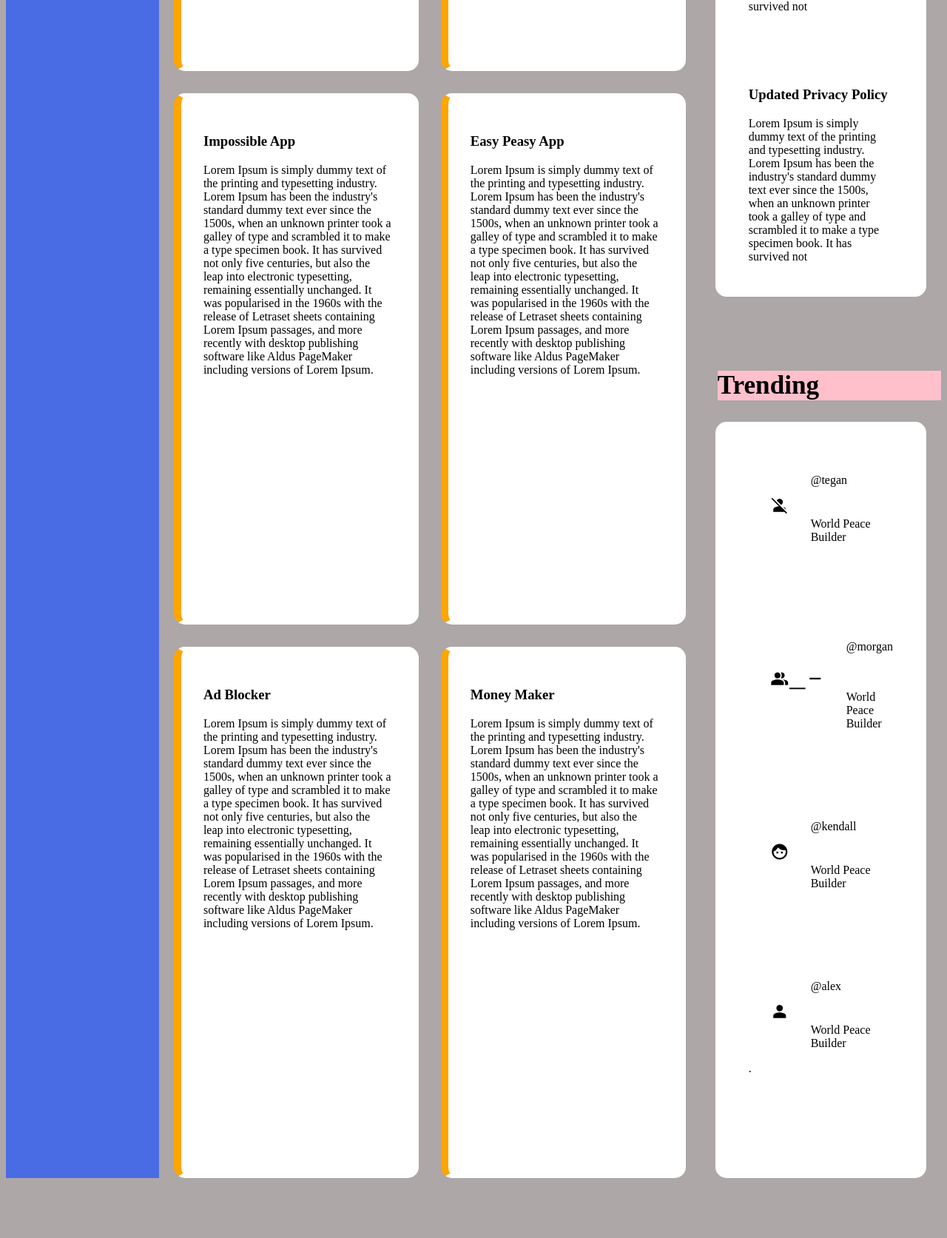
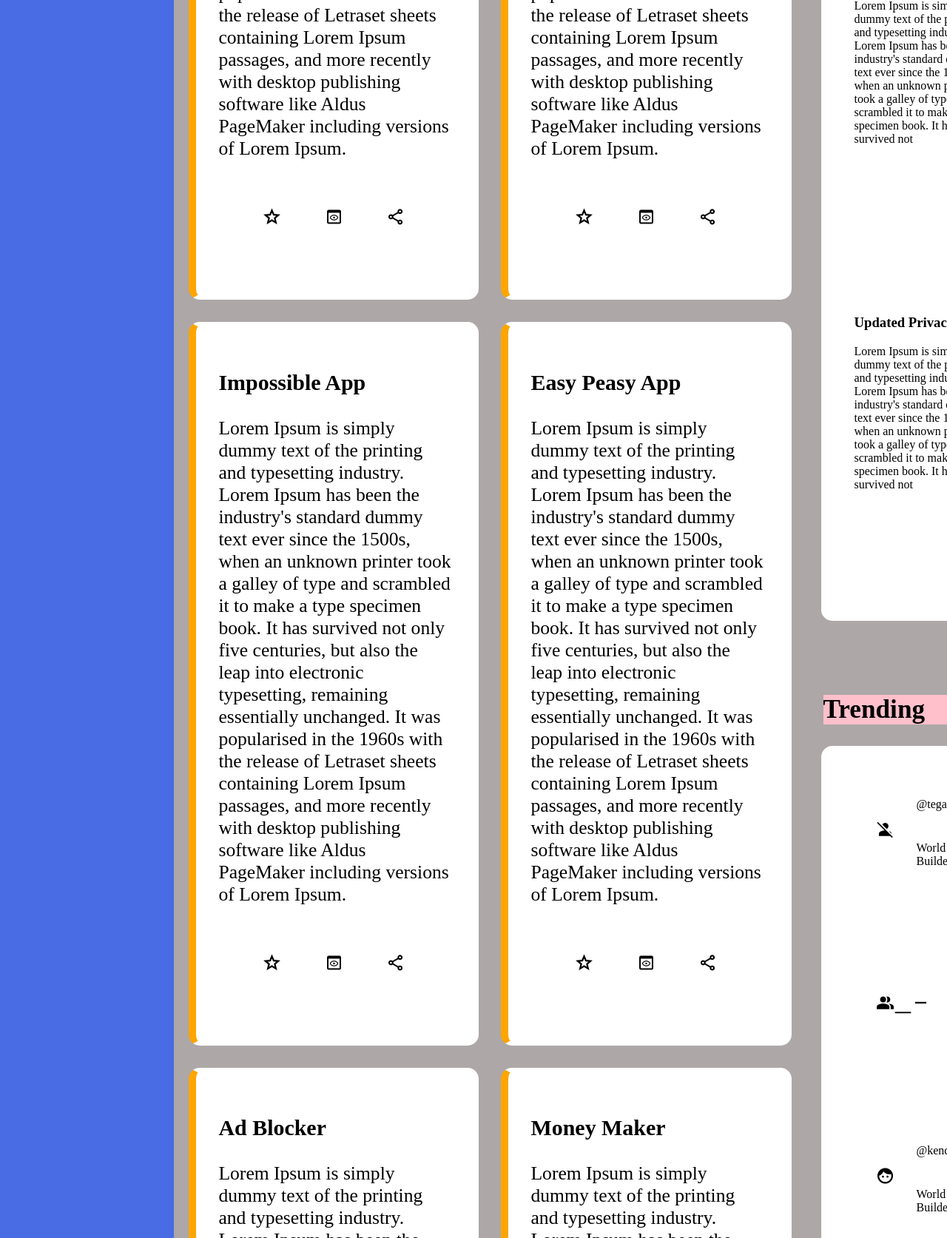
Before and after one commit to AdamsFontil/adminDashboard, a plain HTML site: page index.html in a window 1280 px wide. Shown: the part 1127-2800 px from the top of the page at 74% size. Before the commit the page ends 2727 px from the top, so only its background shows below. Drawn offline with nearby package versions, Linux system fonts and the light colour scheme.

Commit message:
Improve page layout, project symbols added

```diff
--- a/index.html
+++ b/index.html
@@ -21,7 +21,7 @@
 
     <div class="page">
         <div class="dashboard">
-        <div class="title"> <span class="material-symbols-outlined">dashboard</span>Dashboard</div>
+        <div class="title"> <img src="fonts-and-photos/dashboard_FILL0_wght400_GRAD0_opsz48.png">Dashboard</div>
         <div class="dash-menu">
             <div><span class="material-symbols-outlined" class="icons">home</span>Home</div>
             <div><span class="material-symbols-outlined">person</span>Profile</div>
@@ -61,7 +61,8 @@
         </div>
         <h2 class="p-title">Your Projects</h2>
         <div class="projects">
-            <div><h3>Super Cool Project</h3>
+            <div>
+                <h3>Super Cool Project</h3>
                 Lorem Ipsum is simply dummy text of the printing and typesetting
                 industry. Lorem Ipsum has been the industry's standard dummy text
                 ever since the 1500s, when an unknown printer took a galley of type
@@ -70,8 +71,15 @@
                 remaining essentially unchanged. It was popularised in the 1960s with
                 the release of Letraset sheets containing Lorem Ipsum passages, and
                 more recently with desktop publishing software like Aldus PageMaker
-                including versions of Lorem Ipsum.</div>
-            <div><h3>Less Cool Project</h3>
+                including versions of Lorem Ipsum.
+                <div class="share">
+                    <span class="material-symbols-outlined">grade</span>
+                    <span class="material-symbols-outlined">preview</span>
+                    <span class="material-symbols-outlined">share</span>
+                </div>
+            </div>
+            <div>
+                <h3>Less Cool Project</h3>
                 Lorem Ipsum is simply dummy text of the printing and typesetting
                 industry. Lorem Ipsum has been the industry's standard dummy text
                 ever since the 1500s, when an unknown printer took a galley of type
@@ -80,8 +88,15 @@
                 remaining essentially unchanged. It was popularised in the 1960s with
                 the release of Letraset sheets containing Lorem Ipsum passages, and
                 more recently with desktop publishing software like Aldus PageMaker
-                including versions of Lorem Ipsum.</div>
-            <div><h3>Impossible App</h3>
+                including versions of Lorem Ipsum.
+                <div class="share">
+                    <span class="material-symbols-outlined">grade</span>
+                    <span class="material-symbols-outlined">preview</span>
+                    <span class="material-symbols-outlined">share</span>
+                </div>
+            </div>
+            <div>
+                <h3>Impossible App</h3>
                 Lorem Ipsum is simply dummy text of the printing and typesetting
                 industry. Lorem Ipsum has been the industry's standard dummy text
                 ever since the 1500s, when an unknown printer took a galley of type
@@ -90,8 +105,15 @@
                 remaining essentially unchanged. It was popularised in the 1960s with
                 the release of Letraset sheets containing Lorem Ipsum passages, and
                 more recently with desktop publishing software like Aldus PageMaker
-                including versions of Lorem Ipsum.</div>
-            <div><h3>Easy Peasy App</h3>
+                including versions of Lorem Ipsum.
+                <div class="share">
+                    <span class="material-symbols-outlined">grade</span>
+                    <span class="material-symbols-outlined">preview</span>
+                    <span class="material-symbols-outlined">share</span>
+                </div>
+            </div>
+            <div>
+                <h3>Easy Peasy App</h3>
                 Lorem Ipsum is simply dummy text of the printing and typesetting
                 industry. Lorem Ipsum has been the industry's standard dummy text
                 ever since the 1500s, when an unknown printer took a galley of type
@@ -100,8 +122,15 @@
                 remaining essentially unchanged. It was popularised in the 1960s with
                 the release of Letraset sheets containing Lorem Ipsum passages, and
                 more recently with desktop publishing software like Aldus PageMaker
-                including versions of Lorem Ipsum.</div>
-            <div><h3>Ad Blocker</h3>
+                including versions of Lorem Ipsum.
+                <div class="share">
+                    <span class="material-symbols-outlined">grade</span>
+                    <span class="material-symbols-outlined">preview</span>
+                    <span class="material-symbols-outlined">share</span>
+                </div>
+            </div>
+            <div>
+                <h3>Ad Blocker</h3>
                 Lorem Ipsum is simply dummy text of the printing and typesetting
                 industry. Lorem Ipsum has been the industry's standard dummy text
                 ever since the 1500s, when an unknown printer took a galley of type
@@ -110,8 +139,15 @@
                 remaining essentially unchanged. It was popularised in the 1960s with
                 the release of Letraset sheets containing Lorem Ipsum passages, and
                 more recently with desktop publishing software like Aldus PageMaker
-                including versions of Lorem Ipsum.</div>
-            <div><h3>Money Maker</h3>
+                including versions of Lorem Ipsum.
+                <div class="share">
+                    <span class="material-symbols-outlined">grade</span>
+                    <span class="material-symbols-outlined">preview</span>
+                    <span class="material-symbols-outlined">share</span>
+                </div>
+            </div>
+            <div>
+                <h3>Money Maker</h3>
                 Lorem Ipsum is simply dummy text of the printing and typesetting
                 industry. Lorem Ipsum has been the industry's standard dummy text
                 ever since the 1500s, when an unknown printer took a galley of type
@@ -120,7 +156,13 @@
                 remaining essentially unchanged. It was popularised in the 1960s with
                 the release of Letraset sheets containing Lorem Ipsum passages, and
                 more recently with desktop publishing software like Aldus PageMaker
-                including versions of Lorem Ipsum.</div>
+                including versions of Lorem Ipsum.
+                <div class="share">
+                    <span class="material-symbols-outlined">grade</span>
+                    <span class="material-symbols-outlined">preview</span>
+                    <span class="material-symbols-outlined">share</span>
+                </div>
+            </div>
         </div>
         <h2 class="a-title">Announcements</h2>
         <div class="anouncements">
--- a/style.css
+++ b/style.css
@@ -5,7 +5,7 @@ html {
 }
 .page {
     display: grid;
-    grid-template: .4fr .01fr 2.5fr .01fr 2.5fr/ 1fr 4fr 1fr;
+    grid-template: .4fr .01fr 1.5fr .01fr 1.5fr/ 1fr 4fr 1fr;
     justify-content: center ;
     align-content: center;
 }
@@ -19,6 +19,18 @@ html {
     color: white;
     font-size: 2.4rem;
 }
+.dashboard img {
+    width: 100px;
+    height: 100px;
+    color: white;
+    filter: invert(98%) sepia(0%) saturate(0%) hue-rotate(36deg) brightness(103%) contrast(103%);
+}
+.dashboard .title {
+    display: flex;
+    align-items: center;
+    font-size: 3.9rem;
+}
+
 
 
 
@@ -66,6 +78,7 @@ html {
     gap: 30px;
     margin: 0px 20px;
     justify-content: flex-start;
+    font-size: 1.6rem;
 }
 .projects div {
     border: 5px solid white;
@@ -73,7 +86,25 @@ html {
     border-radius: 15px;
     border-left: solid orange 10px;
     padding: 30px;
+    display: flex;
+    flex-direction: column;
 }
+.projects div .share {
+    display: flex;
+    flex-direction: row;
+    align-items: flex-end;
+    justify-content: flex-end;
+    align-items: flex-end;
+    border-radius: 0px;
+    border-left: none;
+    padding: 30px;
+}
+
+
+
+
+
+
 .anouncements{
     grid-column: 3/4 ;
     grid-row: 3/4;
@@ -129,8 +160,9 @@ html {
 .toprow1 {
     display: grid;
     grid-template-columns: auto 1300px auto auto auto;
-    justify-content: space-around;
+    justify-content: space-evenly;
     align-items: center;
+
 }
 .toprow2 {
     display: grid;
@@ -141,6 +173,7 @@ html {
     display: grid;
     grid-template-columns: repeat(3,minmax(100px, .5fr));
     align-items: center;
+    align-self: center;
 }
 .toprow2-options div {
     border: solid 5px white;
@@ -150,10 +183,13 @@ html {
     background-color: rgb(73, 107, 227);
     color: white;
     font-size: 40px;
-    justify-content: space-around;
+    justify-content: space-evenly;
     gap: 100px;
     width: 200px;
     height: 50px;
+    font-size: 1.2rem;
+    align-items: center;
+    display: flex;
 }
 .toprow2-icon {
     display: grid;
@@ -176,7 +212,6 @@ html {
 }
 
 .material-symbols-outlined {
-
     font-size: 40px;
   font-variation-settings:
         'FILL' 1,
@@ -194,6 +229,14 @@ html {
     height: 100px;
     border-radius: 50%;
 }
+.share .material-symbols-outlined {
+   color: black;
+  font-variation-settings:
+        'FILL' 0,
+        'wght' 700,
+        'GRAD' 200,
+        'opsz' 48
+}
 span {
     padding: 30px;
 }
```
Also changed, not shown: fonts-and-photos/1904661_building_dashboard_default_home_house_icon.svg (added), fonts-and-photos/dashboard.png (added), fonts-and-photos/dashboard_FILL0_wght400_GRAD0_opsz48 (1).svg (added), fonts-and-photos/dashboard_FILL0_wght400_GRAD0_opsz48.png (added), fonts-and-photos/icons8-web-50.png (added), 1 other file.
